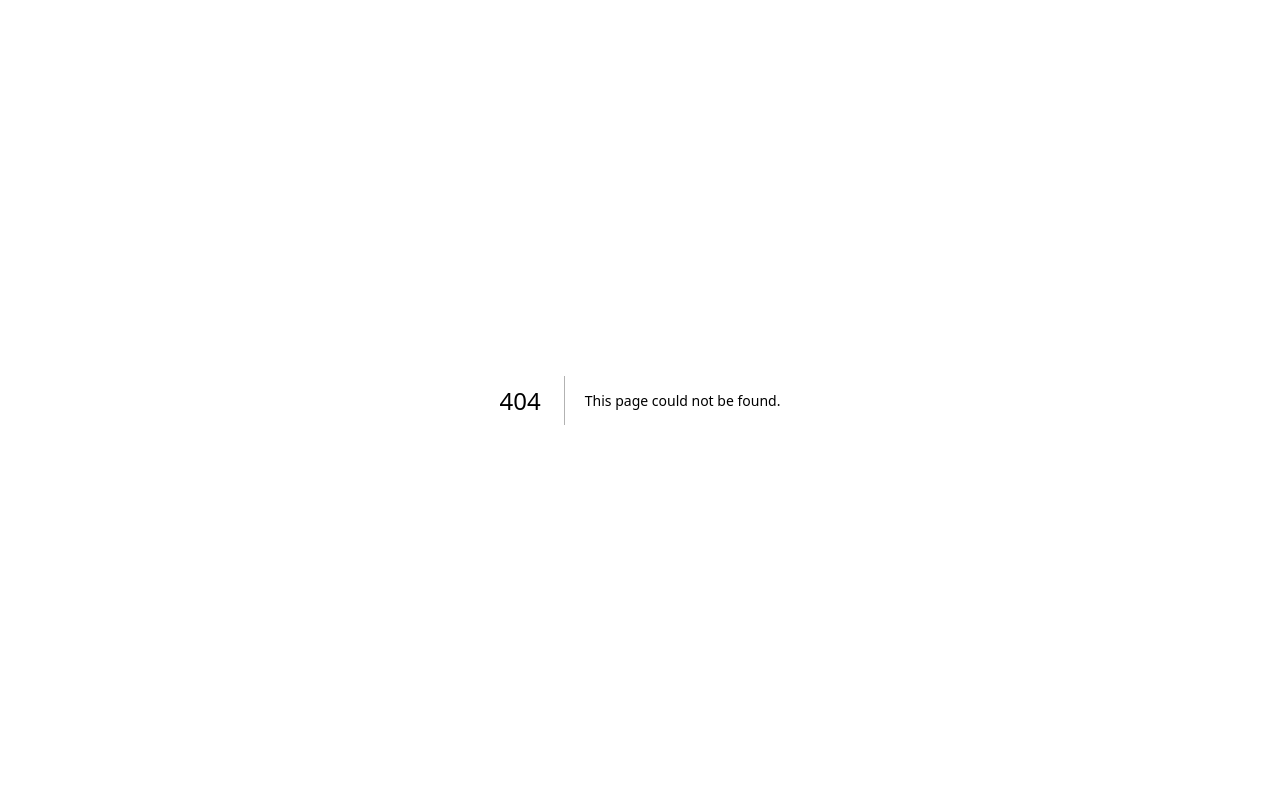
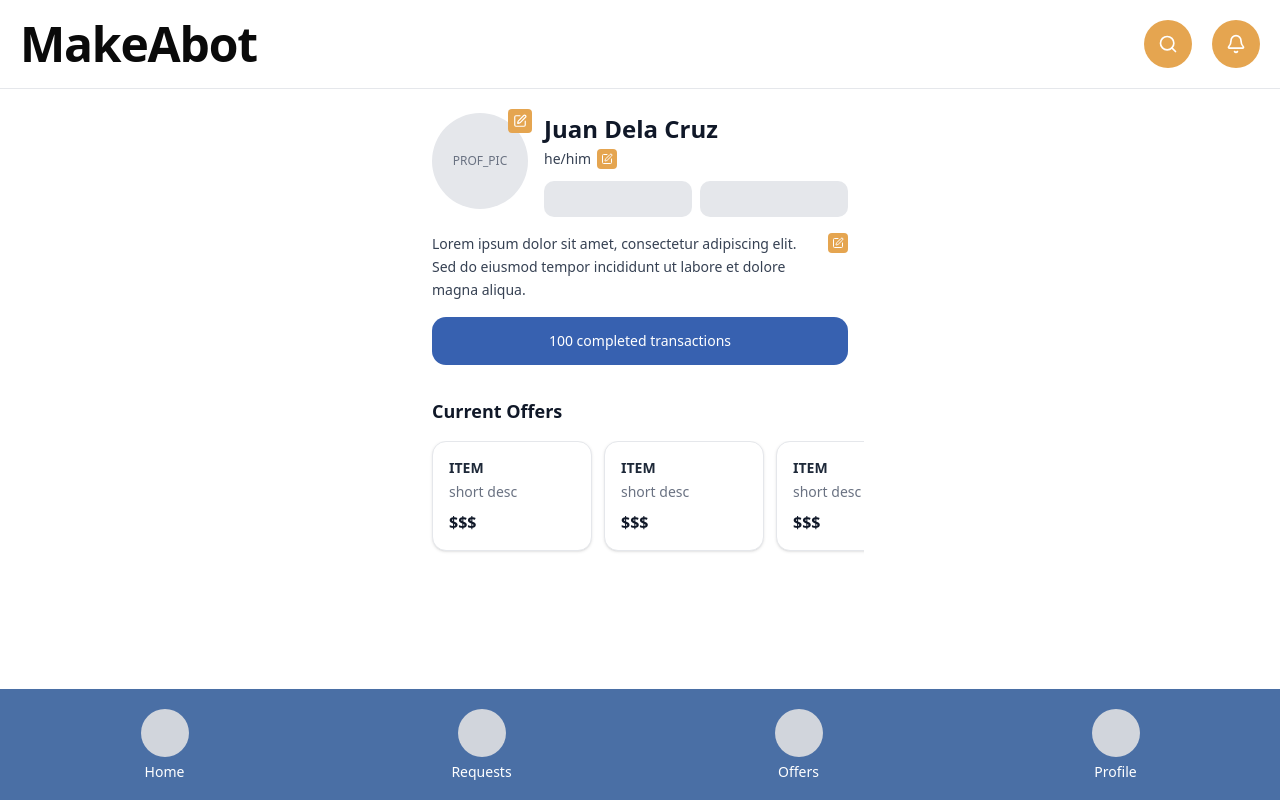
Before and after one commit to legnspice/MakeAbot, a Next.js app: page /profile in a window 1280 px wide. Before the commit this address had no page. Built offline with nearby package versions, Linux system fonts and the light colour scheme.

Commit message:
profile view finished

```diff
--- /dev/null
+++ b/app/(routes)/(public)/profile/page.tsx
@@ -0,0 +1,104 @@
+'use client';
+
+import Navbar from '@/components/ui/navbar';
+import BottomNav from '@/components/ui/bottomnavbar';
+import { Button } from '@/components/ui/button';
+import { SquarePen } from 'lucide-react';
+
+const SAMPLE_OFFERS = [
+  { title: 'ITEM', shortDesc: 'short desc', price: '$$$' },
+  { title: 'ITEM', shortDesc: 'short desc', price: '$$$' },
+  { title: 'ITEM', shortDesc: 'short desc', price: '$$$' },
+];
+
+export default function ProfilePage() {
+  return (
+    <div className="min-h-screen bg-white flex flex-col">
+      <Navbar />
+
+      <main className="flex-1 px-4 pt-6 pb-28 max-w-md mx-auto w-full">
+        {/* Profile header */}
+        <div className="flex flex-col gap-4">
+          <div className="flex gap-4 items-start">
+            {/* Profile picture */}
+            <div className="relative shrink-0">
+              <div className="w-24 h-24 rounded-full bg-gray-200 flex items-center justify-center text-gray-500 text-xs font-medium uppercase">
+                PROF_PIC
+              </div>
+              <button
+                type="button"
+                className="absolute -top-1 -right-1 w-6 h-6 bg-[#E5A550] rounded flex items-center justify-center text-white hover:bg-[#D89440] transition-colors"
+                aria-label="Edit profile picture"
+              >
+                <SquarePen className="w-3.5 h-3.5" />
+              </button>
+            </div>
+
+            {/* Name, pronouns, action buttons */}
+            <div className="flex-1 min-w-0">
+              <h1 className="text-2xl font-bold text-gray-900">Juan Dela Cruz</h1>
+              <div className="flex items-center gap-1.5 mt-1">
+                <span className="text-sm text-gray-700">he/him</span>
+                <button
+                  type="button"
+                  className="w-5 h-5 bg-[#E5A550] rounded flex items-center justify-center text-white hover:bg-[#D89440] transition-colors"
+                  aria-label="Edit pronouns"
+                >
+                  <SquarePen className="w-3 h-3" />
+                </button>
+              </div>
+              <div className="flex gap-2 mt-3">
+                <div className="h-9 flex-1 rounded-lg bg-gray-200" />
+                <div className="h-9 flex-1 rounded-lg bg-gray-200" />
+              </div>
+            </div>
+          </div>
+
+          {/* Description / bio */}
+          <div className="relative">
+            <blockquote className="text-gray-700 text-sm leading-relaxed pr-8">
+              Lorem ipsum dolor sit amet, consectetur adipiscing elit. Sed do
+              eiusmod tempor incididunt ut labore et dolore magna aliqua.
+            </blockquote>
+            <button
+              type="button"
+              className="absolute top-0 right-0 w-5 h-5 bg-[#E5A550] rounded flex items-center justify-center text-white hover:bg-[#D89440] transition-colors"
+              aria-label="Edit description"
+            >
+              <SquarePen className="w-3 h-3" />
+            </button>
+          </div>
+
+          {/* Transactions */}
+          <Button
+            type="button"
+            className="w-full rounded-xl bg-[#3761B0] hover:bg-[#2d5199] text-white font-medium py-6"
+          >
+            100 completed transactions
+          </Button>
+        </div>
+
+        {/* Current offers */}
+        <section className="mt-8">
+          <h2 className="text-lg font-bold text-gray-900 mb-4">Current Offers</h2>
+          <div className="flex gap-3 overflow-x-auto pb-2 -mx-4 px-4">
+            {SAMPLE_OFFERS.map((offer, i) => (
+              <div
+                key={i}
+                className="shrink-0 w-40 rounded-xl border border-gray-200 bg-white p-4 shadow-sm"
+              >
+                <p className="font-bold text-gray-800 uppercase text-sm mb-1">
+                  {offer.title}
+                </p>
+                <p className="text-sm text-gray-500 mb-2">{offer.shortDesc}</p>
+                <p className="font-bold text-gray-900">{offer.price}</p>
+              </div>
+            ))}
+          </div>
+        </section>
+      </main>
+
+      <BottomNav />
+    </div>
+  );
+}
--- a/components/ui/bottomnavbar.tsx
+++ b/components/ui/bottomnavbar.tsx
@@ -1,18 +1,20 @@
 'use client';
+
+import Link from 'next/link';
 
 export default function BottomNav() {
   return (
     <nav className="fixed bottom-0 left-0 right-0 bg-[#4A6FA5] shadow-lg">
       <div className="flex justify-around items-stretch gap-1 py-3 px-2 min-h-[72px]">
-        <button
-          type="button"
+        <Link
+          href="/"
           className="flex flex-1 flex-col items-center justify-center gap-1.5 min-w-0 px-1 py-2"
         >
           <div className="w-12 h-12 shrink-0 bg-gray-300 rounded-full" />
           <span className="text-white text-xs sm:text-sm font-medium text-center leading-tight line-clamp-2 wrap-break-words">
             Home
           </span>
-        </button>
+        </Link>
 
         <button
           type="button"
@@ -34,15 +36,15 @@ export default function BottomNav() {
           </span>
         </button>
 
-        <button
-          type="button"
+        <Link
+          href="/profile"
           className="flex flex-1 flex-col items-center justify-center gap-1.5 min-w-0 px-1 py-2"
         >
           <div className="w-12 h-12 shrink-0 bg-gray-300 rounded-full" />
           <span className="text-white text-xs sm:text-sm font-medium text-center leading-tight line-clamp-2 wrap-break-words">
             Profile
           </span>
-        </button>
+        </Link>
       </div>
     </nav>
   );
```
